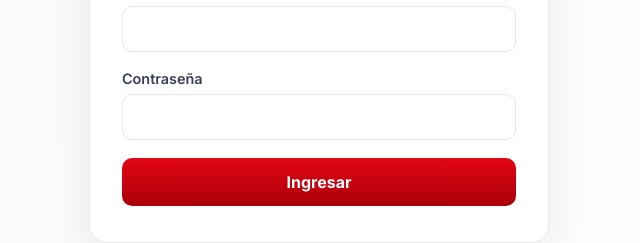
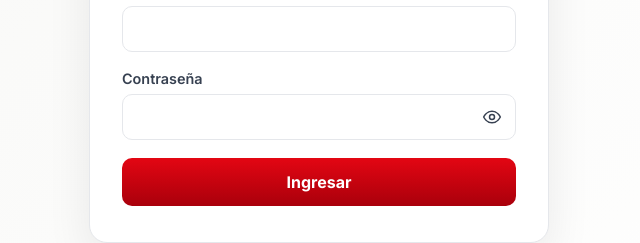
Before and after one commit to marciobagnus/bagnus-platform, a Next.js app: page /login in a window 1280 px wide. Shown: the part 398-641 px from the top of the page, without its empty margins (321-961 px from the left). Built offline with nearby package versions, Linux system fonts and the light colour scheme.

Commit message:
feat(auth): add password visibility toggle

```diff
--- a/src/app/login/login.module.css
+++ b/src/app/login/login.module.css
@@ -50,7 +50,8 @@
   gap: 18px;
 }
 
-.form label {
+.form label,
+.passwordField {
   display: grid;
   gap: 7px;
   color: var(--color-muted);
@@ -79,7 +80,7 @@
   outline: none;
 }
 
-.form button {
+.form button[type="submit"] {
   height: 48px;
   border: 0;
   border-radius: 10px;
@@ -91,17 +92,53 @@
   transition: transform 0.15s ease, filter 0.15s ease;
 }
 
-.form button:hover:not(:disabled) {
+.form button[type="submit"]:hover:not(:disabled) {
   filter: brightness(0.98);
 }
 
-.form button:active:not(:disabled) {
+.form button[type="submit"]:active:not(:disabled) {
   transform: translateY(1px);
 }
 
-.form button:disabled {
+.form button[type="submit"]:disabled {
   cursor: wait;
   opacity: 0.7;
+}
+
+.passwordInput {
+  position: relative;
+  display: grid;
+}
+
+.passwordInput input {
+  min-width: 0;
+  padding-right: 50px;
+}
+
+.passwordToggle {
+  position: absolute;
+  top: 1px;
+  right: 2px;
+  display: grid;
+  place-items: center;
+  width: 44px;
+  height: 44px;
+  padding: 0;
+  border: 0;
+  border-radius: 8px;
+  background: transparent;
+  color: var(--color-muted);
+  cursor: pointer;
+}
+
+.passwordToggle:hover {
+  background: var(--color-warm-white);
+  color: var(--color-text);
+}
+
+.passwordToggle:focus-visible {
+  outline: 2px solid var(--color-brand);
+  outline-offset: 1px;
 }
 
 .error {
--- a/src/app/login/page.tsx
+++ b/src/app/login/page.tsx
@@ -15,6 +15,7 @@ export default function LoginPage() {
 
   const [username, setUsername] = useState("");
   const [password, setPassword] = useState("");
+  const [showPassword, setShowPassword] = useState(false);
 
   const [error, setError] = useState("");
   const [notice] = useState(() =>
@@ -120,11 +121,12 @@ export default function LoginPage() {
             />
           </label>
 
-          <label>
-            Contraseña
-
+          <div className={styles.passwordField}>
+            <label htmlFor="login-password">Contraseña</label>
+            <div className={styles.passwordInput}>
               <input
-              type="password"
+                id="login-password"
+                type={showPassword ? "text" : "password"}
                 value={password}
                 autoComplete="current-password"
                 onChange={(event) =>
@@ -134,7 +136,33 @@ export default function LoginPage() {
                 }
                 required
               />
-          </label>
+              <button
+                className={styles.passwordToggle}
+                type="button"
+                aria-label={showPassword ? "Ocultar contraseña" : "Mostrar contraseña"}
+                aria-controls="login-password"
+                title={showPassword ? "Ocultar contraseña" : "Mostrar contraseña"}
+                onClick={() => setShowPassword((visible) => !visible)}
+              >
+                <svg
+                  width="20"
+                  height="20"
+                  viewBox="0 0 24 24"
+                  fill="none"
+                  stroke="currentColor"
+                  strokeWidth="1.8"
+                  strokeLinecap="round"
+                  strokeLinejoin="round"
+                  aria-hidden="true"
+                  focusable="false"
+                >
+                  <path d="M2 12s3.5-7 10-7 10 7 10 7-3.5 7-10 7S2 12 2 12Z" />
+                  <circle cx="12" cy="12" r="3" />
+                  {showPassword && <path d="m3 3 18 18" />}
+                </svg>
+              </button>
+            </div>
+          </div>
 
           {error && (
             <div className={styles.error}>
```
Also changed, not shown: 1 other file (tests, documents, lock files or other folders). Lines whose indentation alone changed are shown as unchanged.
